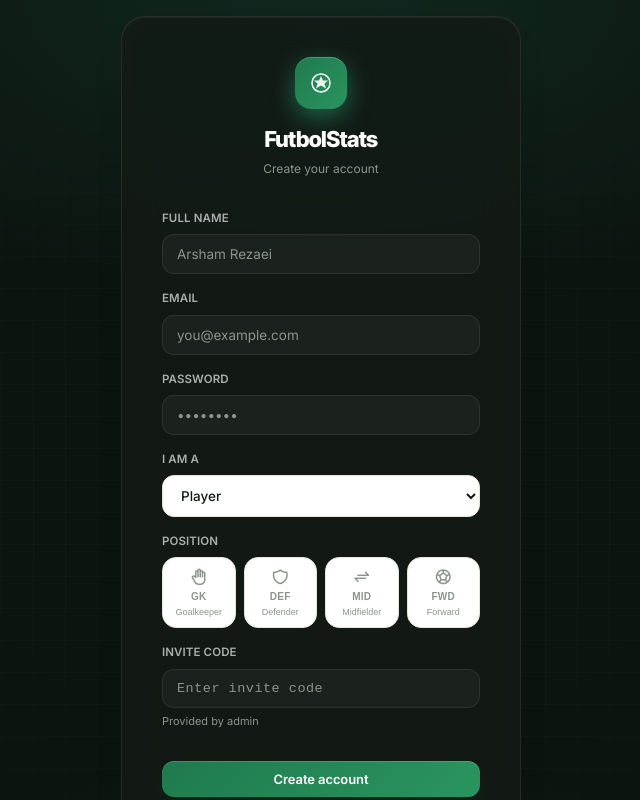
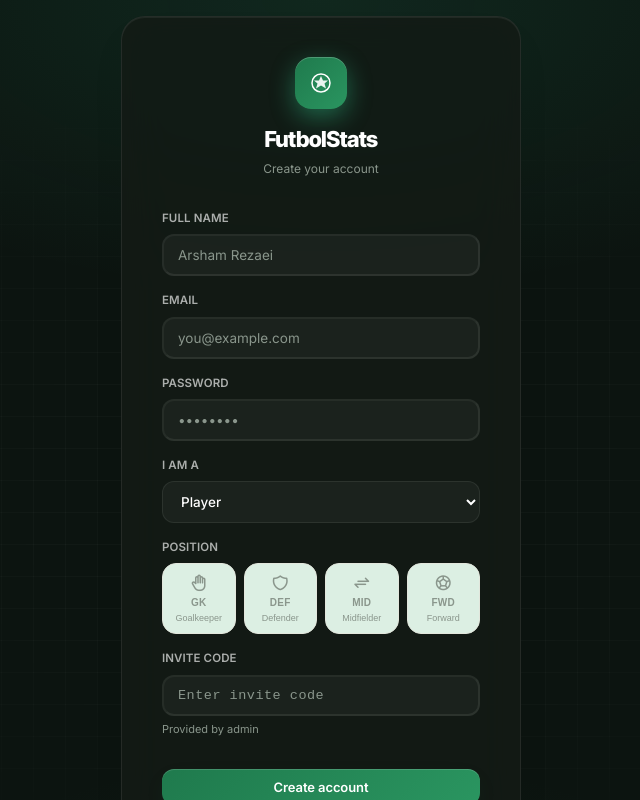
Before and after one commit to Arsham-Soudbakhsh/Futbol-stats, a React (Vite) app: page /auth in a window 1280 px wide. Both pictures are taken after a click on the element "Sign up". Shown: the top 800 px of the page, without its empty margins (319-959 px from the left). Built offline with nearby package versions, Linux system fonts and the light colour scheme; no server answers.

Commit message:
fix Auth fields  Style

```diff
--- a/src/index.css
+++ b/src/index.css
@@ -612,11 +612,11 @@ tbody tr.me td:first-child { box-shadow: inset 3px 0 0 var(--primary); }
 .form-input, .form-select {
   width: 100%;
   padding: 11px 14px;
-  border: 1px solid var(--border);
+  border-color: rgba(255, 255, 255, .08);
   border-radius: 12px;
   font-size: 13.5px; font-family: inherit;
-  color: var(--text);
-  background: var(--surface);
+  color: #fff;
+  background: rgba(255, 255, 255, .04);
   outline: none;
   transition: all .2s;
   font-weight: 500;
@@ -624,7 +624,7 @@ tbody tr.me td:first-child { box-shadow: inset 3px 0 0 var(--primary); }
 .form-input:focus, .form-select:focus {
   border-color: var(--primary);
   box-shadow: var(--ring);
-  background: var(--surface-elevated);
+
 }
 .form-input::placeholder { color: var(--text-muted); font-weight: 400; }
 
--- a/src/pages/AuthPage.jsx
+++ b/src/pages/AuthPage.jsx
@@ -11,13 +11,13 @@ import { useAuthStore } from "../store/authStore";
 import "../pages/pages.css";
 
 const POSITIONS = [
-  { id: "GK", label: "Goalkeeper", icon: "ti-hand-stop", color: "#8A9683" },
+  { id: "GK", label: "Goalkeeper", icon: "ti-hand-stop", color: "#E8C76A" },
   { id: "DEF", label: "Defender", icon: "ti-shield", color: "#5E8C31" },
   {
     id: "MID",
     label: "Midfielder",
     icon: "ti-arrows-exchange",
-    color: "#D6A23D",
+    color: "#60A5FA",
   },
   { id: "FWD", label: "Forward", icon: "ti-ball-football", color: "#C95B5B" },
 ];
@@ -222,7 +222,7 @@ export default function AuthPage() {
                           background:
                             position === pos.id
                               ? `${pos.color}18`
-                              : "var(--surface-secondary)",
+                              : "var(--primary-soft)",
                           cursor: "pointer",
                           display: "flex",
                           flexDirection: "column",
```
